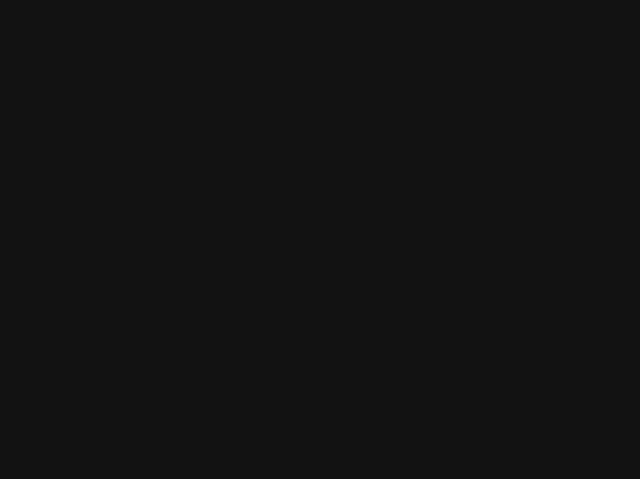
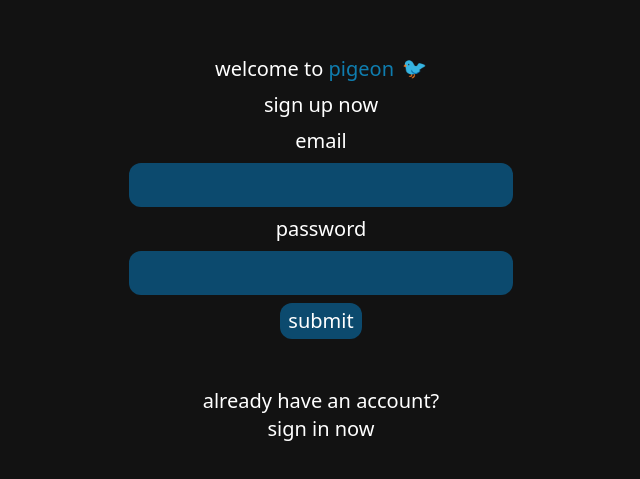
Before and after one commit to doguozcan/pigeon, a React (Vite) app: page /sign-up in a window 1280 px wide. Before the commit this address had no page. Shown: the part 151-630 px from the top of the page, without its empty margins (319-959 px from the left). Built offline with nearby package versions, Linux system fonts and the light colour scheme.

Commit message:
Initiliaze implementing sign up page's UI

```diff
--- a/src/App.jsx
+++ b/src/App.jsx
@@ -1,6 +1,7 @@
 import { BrowserRouter as Router, Routes, Route } from "react-router-dom"
 import Home from "./pages/Home"
 import Profile from "./pages/Profile"
+import SignUp from "./pages/SignUp"
 
 export default function App() {
   return (
@@ -8,6 +9,7 @@ export default function App() {
       <Routes>
         <Route path="/" element={<Home />} />
         <Route path="profile" element={<Profile />} />
+        <Route path="sign-up" element={<SignUp />} />
       </Routes>
     </Router>
   )
--- /dev/null
+++ b/src/pages/SignUp.jsx
@@ -0,0 +1,36 @@
+import { Link } from "react-router-dom"
+
+const SignUp = () => {
+  return (
+    <div className="flex flex-col h-screen justify-center items-center text-xl text-white">
+      <div className="flex gap-2 mb-2">
+        <p>
+          welcome to <span className="text-sky-500 animate-pulse">pigeon</span>
+        </p>
+        <p className="animate-bounce">🐦</p>
+      </div>
+      <p className="mb-2">sign up now</p>
+      <form className="flex flex-col gap-2 items-center w-full mb-12">
+        <label htmlFor="email">email</label>
+        <input
+          id="email"
+          className="outline-none bg-sky-900 p-2 rounded-xl w-full max-w-sm"
+        />
+        <label htmlFor="password">password</label>
+        <input
+          id="password"
+          className="outline-none bg-sky-900 p-2 rounded-xl w-full max-w-sm"
+        />
+        <button className="bg-sky-900 px-2 py-1 rounded-xl">submit</button>
+      </form>
+      <p>already have an account?</p>
+      <Link
+        to="/sign-in"
+        className="hover:text-sky-900 transition duration-300"
+      >
+        sign in now
+      </Link>
+    </div>
+  )
+}
+export default SignUp
```
